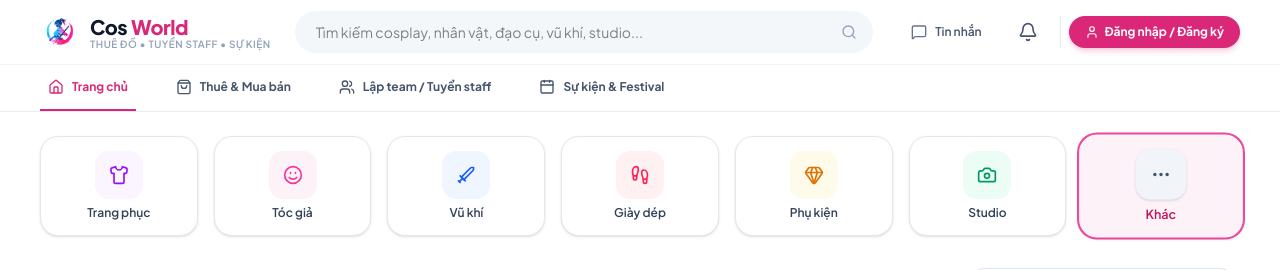
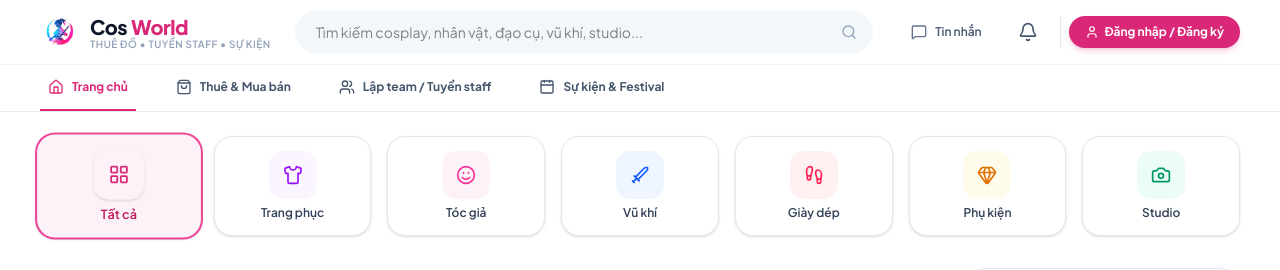
Before and after one commit to uvnb/cosworld, a Next.js app: page / in a window 1280 px wide. Shown: the top 270 px of the page. Built offline with nearby package versions, Linux system fonts and the light colour scheme; no server answers; the database is empty.

Commit message:
style(home): rename Khác to Tất cả and move to front of category list

```diff
--- a/src/app/page.tsx
+++ b/src/app/page.tsx
@@ -1,5 +1,5 @@
 import { ListingsGrid } from '@/components/listings/ListingsGrid'
-import { Shirt, Smile, Sword, Footprints, Gem, Camera, MoreHorizontal, ChevronRight, Users, Calendar } from 'lucide-react'
+import { Shirt, Smile, Sword, Footprints, Gem, Camera, MoreHorizontal, ChevronRight, Users, Calendar, LayoutGrid } from 'lucide-react'
 import { createClient } from '@/lib/supabase/server'
 
 import Link from 'next/link'
@@ -25,13 +25,13 @@ export default async function HomePage({ searchParams }: { searchParams: Promise
         {/* Category Icon Bar */}
         <section className="grid grid-cols-4 sm:grid-cols-7 gap-3 sm:gap-4">
           {[
+            { id: '', icon: LayoutGrid, label: 'Tất cả', color: 'text-brand-600', bg: 'bg-brand-50' },
             { id: 'costume', icon: Shirt, label: 'Trang phục', color: 'text-purple-600', bg: 'bg-purple-50' },
             { id: 'wig', icon: Smile, label: 'Tóc giả', color: 'text-pink-500', bg: 'bg-pink-50' },
             { id: 'props', icon: Sword, label: 'Vũ khí', color: 'text-blue-600', bg: 'bg-blue-50' },
             { id: 'shoes', icon: Footprints, label: 'Giày dép', color: 'text-rose-500', bg: 'bg-rose-50' },
             { id: 'accessories', icon: Gem, label: 'Phụ kiện', color: 'text-amber-600', bg: 'bg-amber-50' },
             { id: 'studio', icon: Camera, label: 'Studio', color: 'text-emerald-600', bg: 'bg-emerald-50' },
-            { id: '', icon: MoreHorizontal, label: 'Khác', color: 'text-slate-600', bg: 'bg-slate-100' },
           ].map((cat, i) => {
             const isActive = category === cat.id
             return (
```
